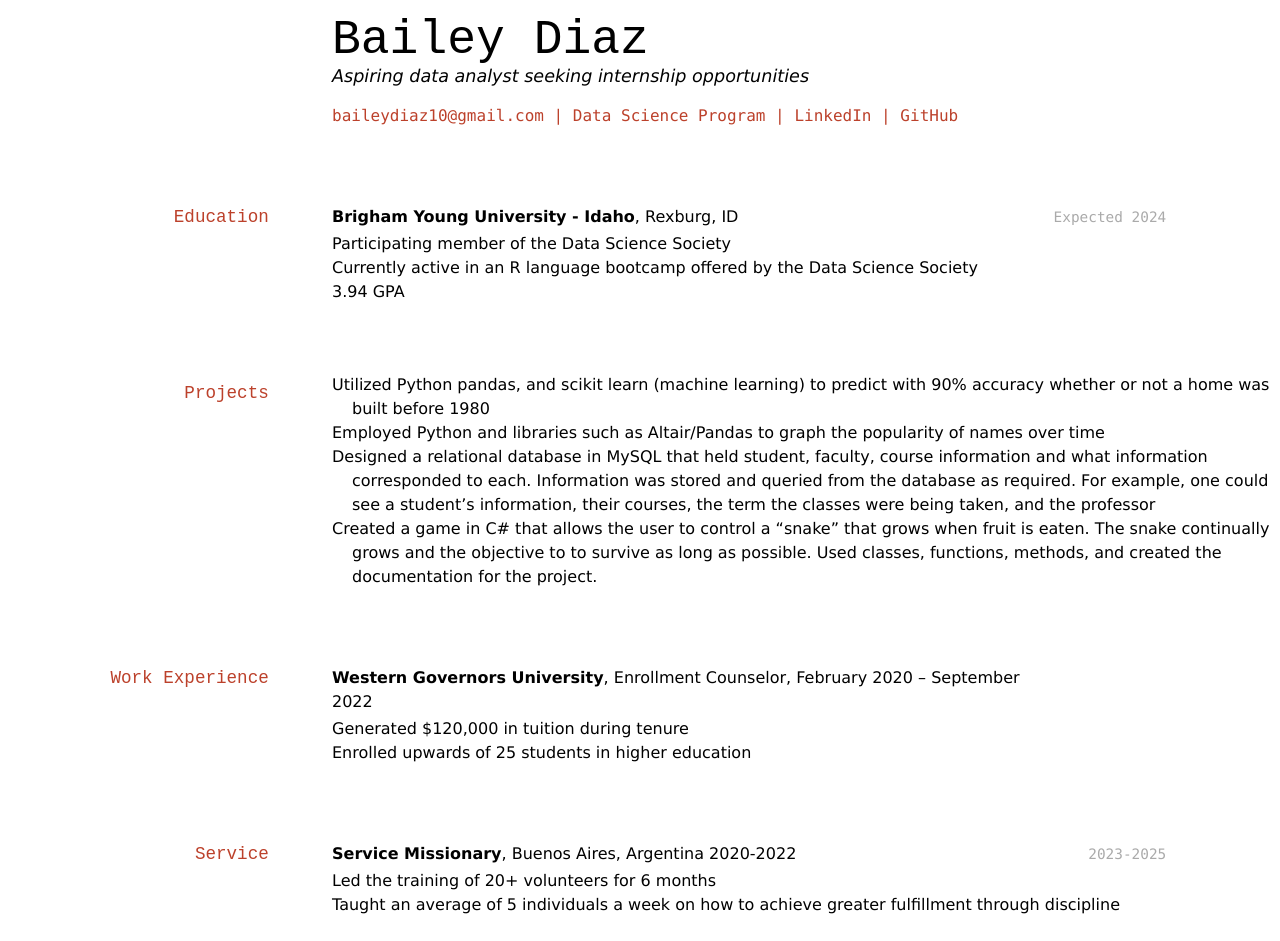
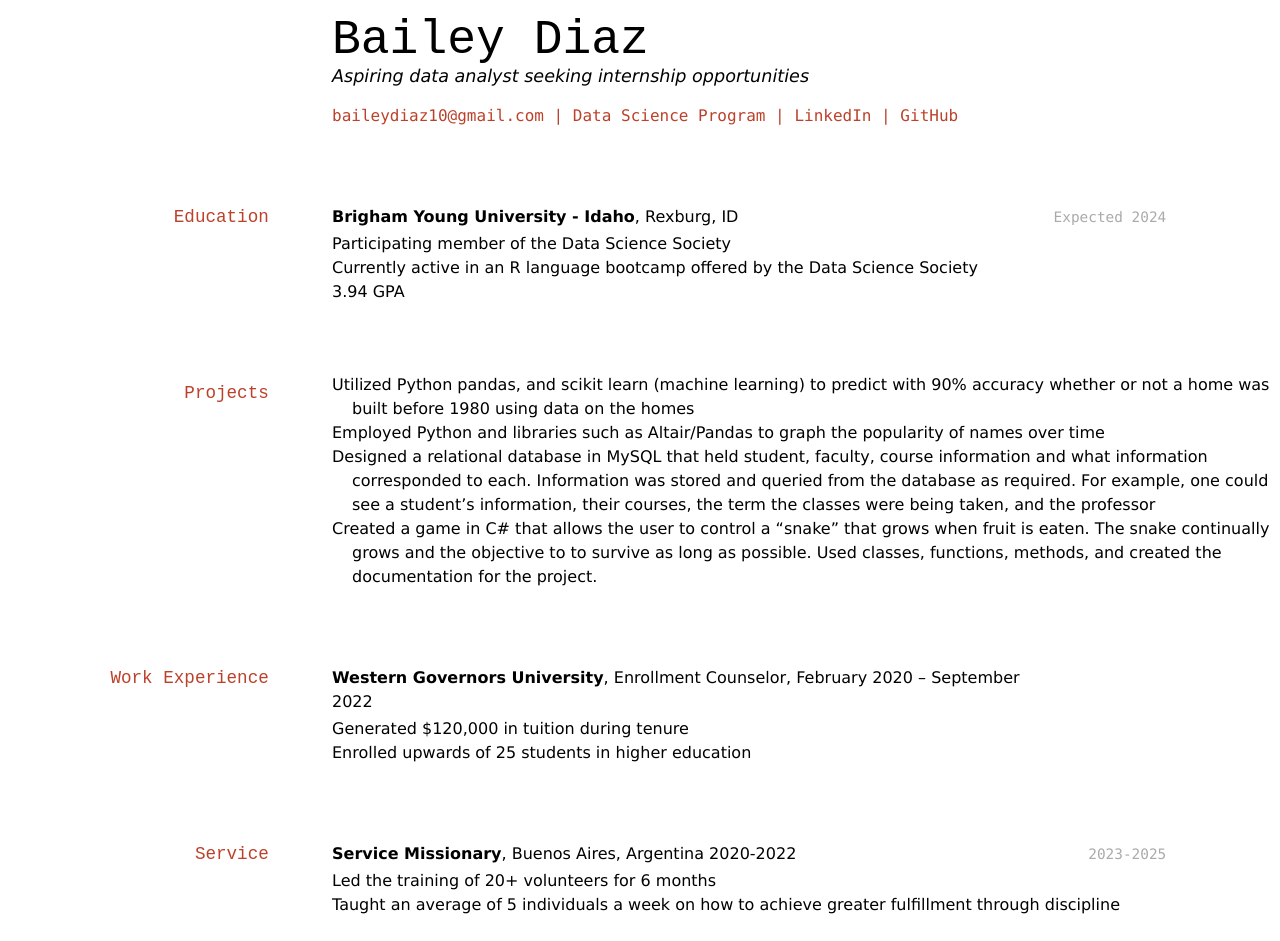
Before and after one commit to baileydiaz/Diaz_Resume, a Jekyll site: the page built from docs/index.md, in a window 1280 px wide. Built offline with Jekyll 4.4.1, drawn with Linux system fonts in a browser that asks for light colours.

Commit message:
increase

```diff
--- a/docs/index.md
+++ b/docs/index.md
@@ -25,7 +25,7 @@ __Brigham Young University - Idaho__, Rexburg, ID
 - 3.94 GPA
 
 ## Projects
-- Utilized Python pandas, and scikit learn (machine learning) to predict with 90% accuracy whether or not a home was built before 1980
+- Utilized Python pandas, and scikit learn (machine learning) to predict with 90% accuracy whether or not a home was built before 1980 using data on the homes
 &nbsp;
 - Employed Python and libraries such as Altair/Pandas to graph the popularity of names over time
 &nbsp;
```
